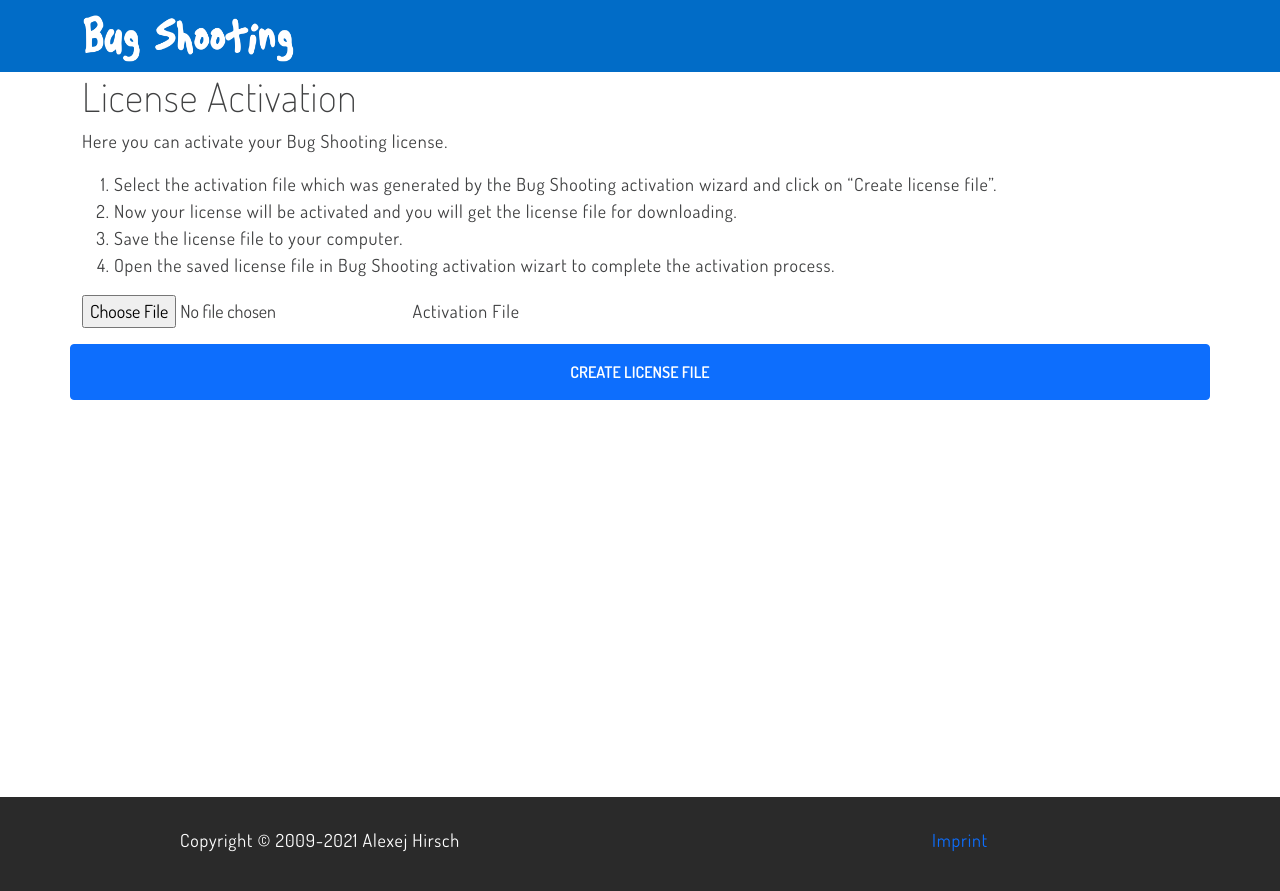
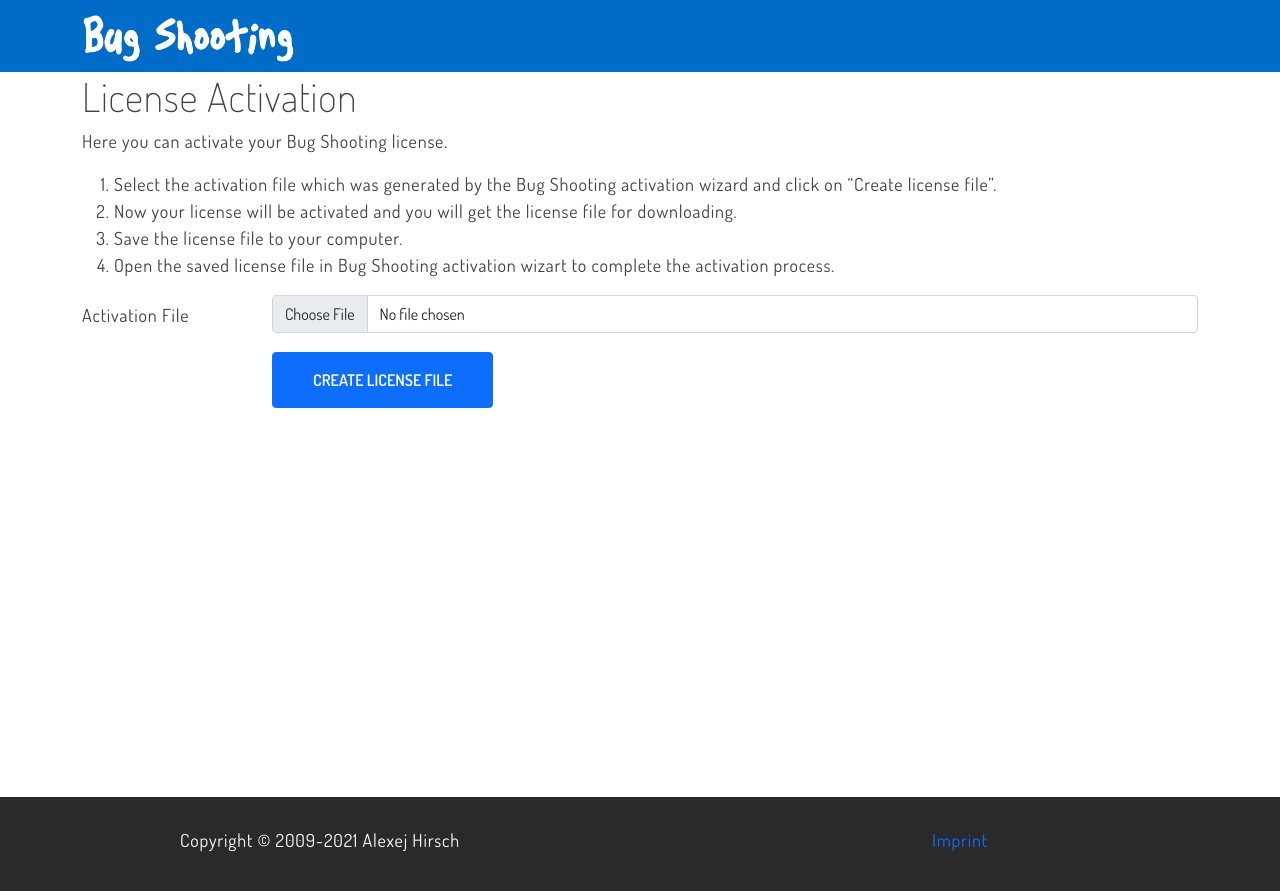
Before and after one commit to BugShooting/BugShooting.Homepage, a Jekyll site: the page built from activation.md, in a window 1280 px wide. Shown: the top 891 px of the page. Built offline with Jekyll 4.4.1, drawn with Linux system fonts in a browser that asks for light colours; our own code applies the rules of GitHub Pages for plain Markdown files.

Commit message:
Update activation.md

```diff
--- a/activation.md
+++ b/activation.md
@@ -10,14 +10,17 @@
 3. Save the license file to your computer.
 4. Open the saved license file in Bug Shooting activation wizart to complete the activation process.
 
+
 <form method="POST" action="https://services.bugshooting.com/rest/activatelicense">
   <div class="row mb-3">
-    <div class="custom-file">
-      <input type="file" class="custom-file-input" id="activationfile" name="activationfile">
-      <label class="custom-file-label" for="activationfile">Activation File</label>
+    <label for="activationfile" class="col-sm-2 col-form-label">Activation File</label>
+    <div class="col-sm-10">
+      <input class="form-control" type="file" required name="activationfile" >
     </div>
   </div>
   <div class="row mb-3">
-    <button class="btn btn-lg btn-primary btn-block" type="submit">Create license file</button>
+    <div class="col-sm-10  offset-sm-2">
+       <button class="btn btn-lg btn-primary btn-block" type="submit">Create license file</button>
+    </div>
   </div>
 </form>
```
